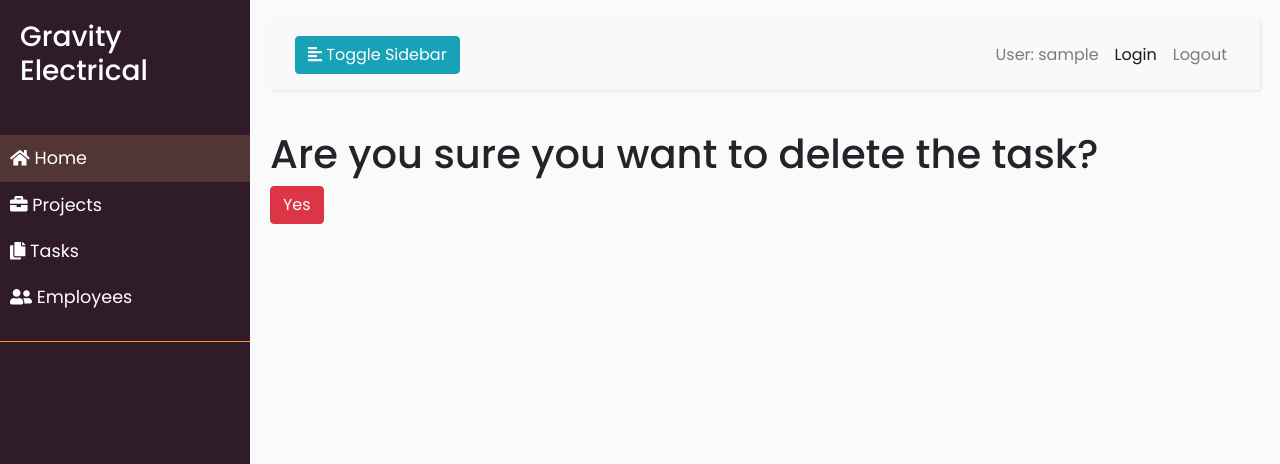
After one commit to NCannavaro/Construction-company, a Django app: page /tasks/delete/1/ in a window 1280 px wide. The commit adds this page. Shown: the top 464 px of the page. Run offline with Django 4.2, Linux system fonts and the light colour scheme; a user stored in the database is signed in; tables that the repository leaves empty hold one stand-in row (values such as "Sample post"); some libraries are stand-ins or nearby versions.

Commit message:
Added user indicator to base.html

```diff
--- a/task_manager/urls.py
+++ b/task_manager/urls.py
@@ -15,7 +15,8 @@ from task_manager.views import (
     EmployeeDeleteView,
     toggle_assign_to_task,
     ProjectCreateView,
-    closing_task, TaskDeleteView,
+    closing_task,
+    TaskDeleteView,
 )
 
 urlpatterns = [
--- a/templates/base.html
+++ b/templates/base.html
@@ -70,6 +70,9 @@
           <div class="collapse navbar-collapse" id="navbarSupportedContent">
             <ul class="nav navbar-nav ml-auto">
 
+              <li class="nav-item">
+                <a class="nav-link" href="{% url 'task_manager:employee-detail' pk=user.id %}">User: {{ user }}</a>
+              </li>
               <li class="nav-item active">
                 <a class="nav-link" href="{% url 'login' %}">Login</a>
               </li>
--- a/templates/includes/sidebar.html
+++ b/templates/includes/sidebar.html
@@ -1,8 +1,9 @@
 <nav id="sidebar">
   <div class="sidebar-header">
+
     <h3>Gravity Electrical</h3>
-    <h6>User: {{ user }}</h6>
     <strong>GE</strong>
+
   </div>
 
   <ul class="list-unstyled components">
--- /dev/null
+++ b/templates/task_manager/task_confirm_delete.html
@@ -0,0 +1,10 @@
+{% extends "base.html" %}
+
+{% block content %}
+  <h1>Are you sure you want to delete the task?</h1>
+  <form action="" method="post">
+    {% csrf_token %}
+
+    <input type="submit" value="Yes" class="btn btn-danger">
+  </form>
+{% endblock %}
```
